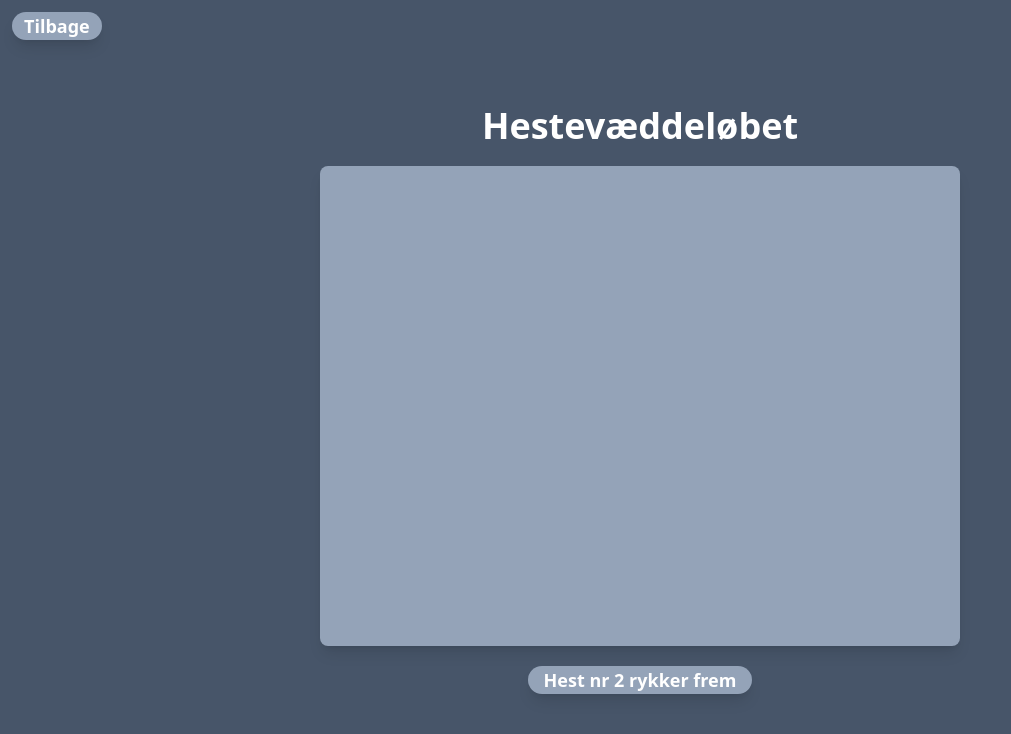
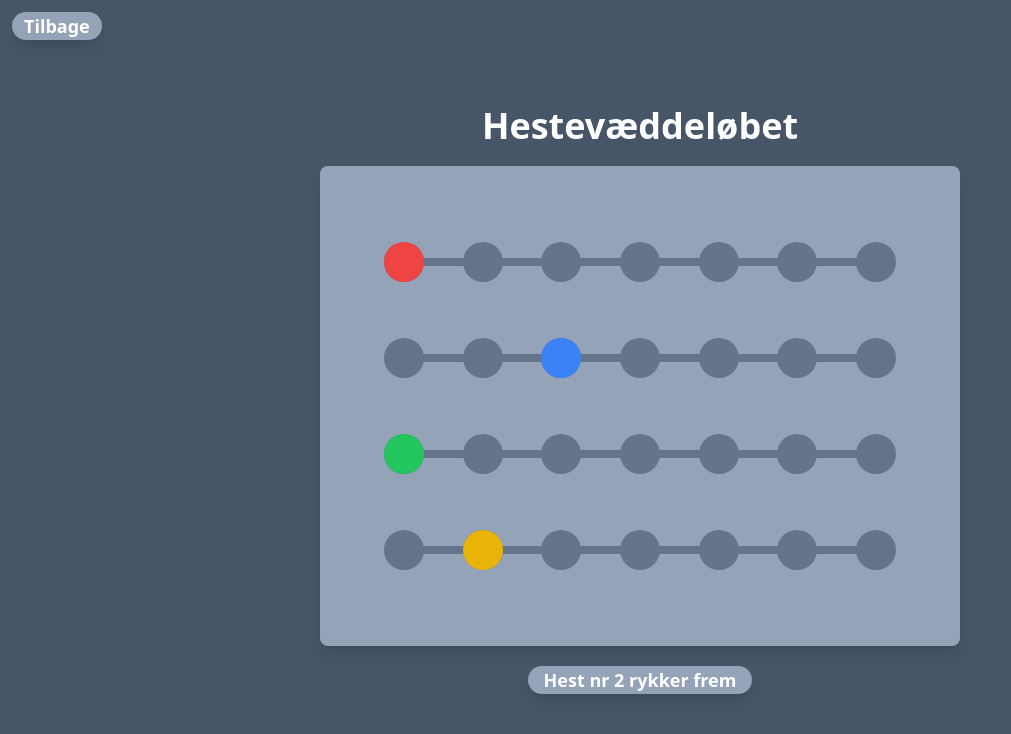
Before and after one commit to Bagg3/Bagge.github.io, a React (Vite) app: page /game in a window 1280 px wide. Shown: the top 734 px of the page, without its empty margins (0-1011 px from the left). Built offline with nearby package versions, Linux system fonts and the light colour scheme; what tailwindcss-fluid-type would draw is missing.

Commit message:
Completed position moving logic in Game

```diff
--- /dev/null
+++ b/src/components/HorseTrack.tsx
@@ -0,0 +1,124 @@
+import React, { useEffect, useState, useRef } from "react";
+
+interface Position {
+  top: number;
+  left: number;
+}
+
+// Component which represents a single position on the track
+const TrackPosition: React.FC = () => (
+  <div className="bg-slate-500 rounded-full w-10 aspect-square track-position"></div>
+);
+
+const HorseTrack: React.FC<{ positionIndex: number; color: string }> = ({
+  positionIndex,
+  color,
+}) => {
+  const [positions, setPositions] = useState<Position[]>([]);
+  const [currentPositionIndex, setCurrentPositionIndex] = useState(0);
+  const movableRef = useRef<HTMLDivElement | null>(null);
+  const containerRef = useRef<HTMLDivElement | null>(null);
+  const numberOfPositions = 7;
+
+  // Handles the track positions
+  useEffect(() => {
+    // Collects the top and left positions of all track positions
+    const collectPositions = () => {
+      if (containerRef.current) {
+        const divs = containerRef.current.querySelectorAll(".track-position");
+        if (divs) {
+          const positionsArray: Position[] = Array.from(divs).map((div) => {
+            const position = (div as HTMLElement).getBoundingClientRect();
+            return {
+              top: position.top,
+              left: position.left,
+            };
+          });
+          setPositions(positionsArray);
+        }
+      }
+    };
+
+    // Collects positions initially
+    collectPositions();
+
+    // Sets the initial position index
+    setCurrentPositionIndex(positionIndex);
+
+    console.log(positionIndex);
+
+    // Refreshes positions on window resize
+    window.addEventListener("resize", collectPositions);
+
+    // Cleans up the event listener on component unmount
+    return () => {
+      window.removeEventListener("resize", collectPositions);
+    };
+  }, []);
+
+  // Updates position every time the position index prop changes
+  useEffect(() => {
+    setCurrentPositionIndex(positionIndex);
+  }, [positionIndex]);
+
+  // Updates and handles the movable's position
+  useEffect(() => {
+    if (containerRef.current && movableRef.current && positions.length > 0) {
+      const newPosition = positions[currentPositionIndex];
+
+      // Calculates the movable's top and left properties relative to the container
+      const containerPosition = containerRef.current.getBoundingClientRect();
+
+      const newStyle: React.CSSProperties = {
+        top: `${newPosition.top - containerPosition.top}px`,
+        left: `${newPosition.left - containerPosition.left}px`,
+      };
+      Object.assign(movableRef.current.style, newStyle);
+    }
+  }, [currentPositionIndex, positions]);
+
+  // Increments the movable's position index
+  const changePosition = () => {
+    setCurrentPositionIndex((prevIndex) =>
+      prevIndex < positions.length - 1 ? prevIndex + 1 : 0
+    );
+  };
+
+  // Handles the color of the movable
+  const handleColor = (): string => {
+    if (movableRef.current) {
+      switch (color) {
+        case "red":
+          return "bg-red-500";
+        case "blue":
+          return "bg-blue-500";
+        case "green":
+          return "bg-green-500";
+        case "yellow":
+          return "bg-yellow-500";
+      }
+    }
+    return "bg-white";
+  };
+
+  return (
+    <div
+      className="w-[80%] flex justify-between items-center relative"
+      ref={containerRef}
+    >
+      <div className="bg-slate-500 absolute top-1/2 left-1/2 transform translate-x-[-50%] translate-y-[-50%] w-[95%] h-2"></div>
+      <div
+        ref={movableRef}
+        className={`${handleColor()} rounded-full w-10 aspect-square absolute cursor-pointer`}
+        onClick={changePosition}
+      ></div>
+      <div className="flex w-full justify-between items-center gap-5">
+        {[...Array(numberOfPositions)].map((_, index) => (
+          <TrackPosition key={index} />
+        ))}
+      </div>
+    </div>
+  );
+};
+
+export default HorseTrack;
--- a/src/main.tsx
+++ b/src/main.tsx
@@ -1,10 +1,10 @@
-import React from 'react'
-import ReactDOM from 'react-dom/client'
-import App from './App.tsx'
-import './index.css'
+import React from "react";
+import ReactDOM from "react-dom/client";
+import App from "./App.tsx";
+import "./index.css";
 
-ReactDOM.createRoot(document.getElementById('root')!).render(
-  <React.StrictMode>
-    <App />
-  </React.StrictMode>,
-)
+ReactDOM.createRoot(document.getElementById("root")!).render(
+  //<React.StrictMode>
+  <App />
+  //</React.StrictMode>,
+);
--- a/src/pages/FrontPage.tsx
+++ b/src/pages/FrontPage.tsx
@@ -20,9 +20,6 @@ const FrontPage = () => {
 
       <button className="bg-slate-700 text-gray-500 text-2xl font-bold w-64 h-16 rounded-full mt-10">
         Leaderboard
-        {
-          //<Link to="/game" className="text-white">}
-        }
       </button>
     </div>
   );
--- a/src/pages/Game.tsx
+++ b/src/pages/Game.tsx
@@ -1,7 +1,15 @@
-import React from "react";
+import React, { useState } from "react";
 import { Link } from "react-router-dom";
+import HorseTrack from "../components/HorseTrack";
 
 const Game: React.FC = () => {
+  const [positionIndex, setPositionIndex] = useState(0);
+
+  const handleClick = () => {
+    setPositionIndex(positionIndex + 1);
+    console.log(positionIndex);
+  };
+
   return (
     <>
       <div className="w-full h-screen flex flex-col justify-center items-center bg-slate-600">
@@ -11,8 +19,16 @@ const Game: React.FC = () => {
           </button>
         </Link>
         <h1 className="text-4xl mb-5 font-bold text-white">Hestevæddeløbet</h1>
-        <div className="w-[50%] h-[60%] bg-slate-400 rounded-lg flex flex-col mb-5 shadow-lg"></div>
-        <div className="bg-slate-400 text-white text-lg font-bold rounded-full shadow-lg px-4">
+        <div className="w-[50%] h-[60%] bg-slate-400 rounded-lg shadow-lg mb-5 flex flex-col items-center justify-center gap-14">
+          <HorseTrack positionIndex={positionIndex} color="red" />
+          <HorseTrack positionIndex={2} color="blue" />
+          <HorseTrack positionIndex={0} color="green" />
+          <HorseTrack positionIndex={1} color="yellow" />
+        </div>
+        <div
+          className="bg-slate-400 text-white text-lg font-bold rounded-full shadow-lg px-4"
+          onClick={handleClick}
+        >
           Hest nr 2 rykker frem
         </div>
       </div>
```
